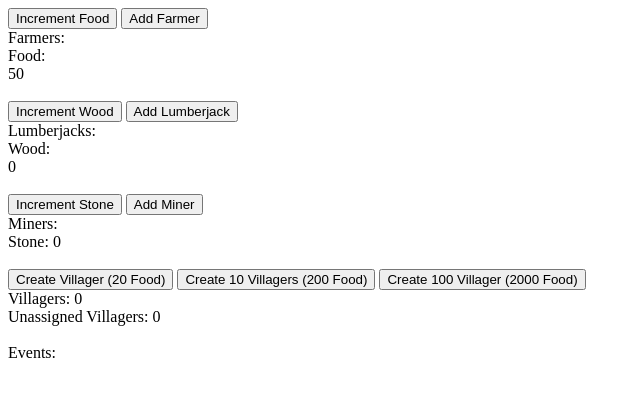
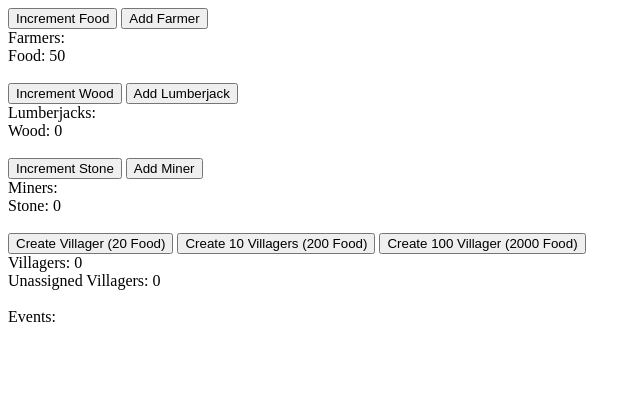
Before and after one commit to cpaika/Klik, a plain HTML site: page index.html in a window 1280 px wide. Shown: the whole page, without its empty margins (0-641 px from the left). Drawn offline with Linux system fonts and the light colour scheme.

```diff
--- a/index.html
+++ b/index.html
@@ -196,15 +196,15 @@
    <button type="button" id="Food" onclick="iFood();">Increment Food</button>
    <button type="button" id="Farmer" onclick="iFarmer();">Add Farmer</button>
    <div>
-        Farmers: <div id="farmerValue"></div>
-        Food: <div id="foodValue"></div>
+        <div>Farmers: <span id="farmerValue"></span></div>
+        <div>Food: <span id="foodValue"></span></div>
    </div>
    <br>
    <button type="button" id="Wood" onclick="iWood();">Increment Wood</button>
    <button type="button" id="Lumberjack" onclick="iLumberjack();">Add Lumberjack</button>
    <div>
-        Lumberjacks: <div id="lumberjackValue"></div>
-        Wood: <div id="woodValue"></div>
+        <div> Lumberjacks: <span id="lumberjackValue"></span></div>
+        <div> Wood: <span id="woodValue"></span></div>
    </div>
    <br>
    <button type="button" id="Stone" onclick="iStone();">Increment Stone</button>
```
Also changed, not shown: 1 other file.
